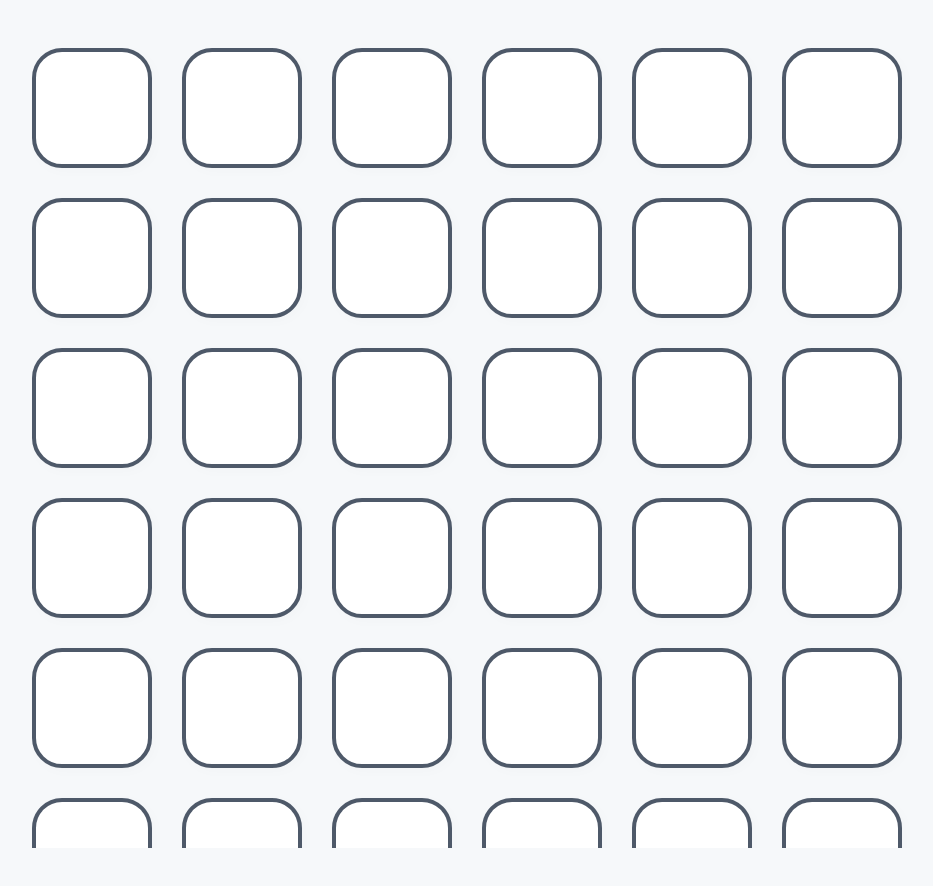
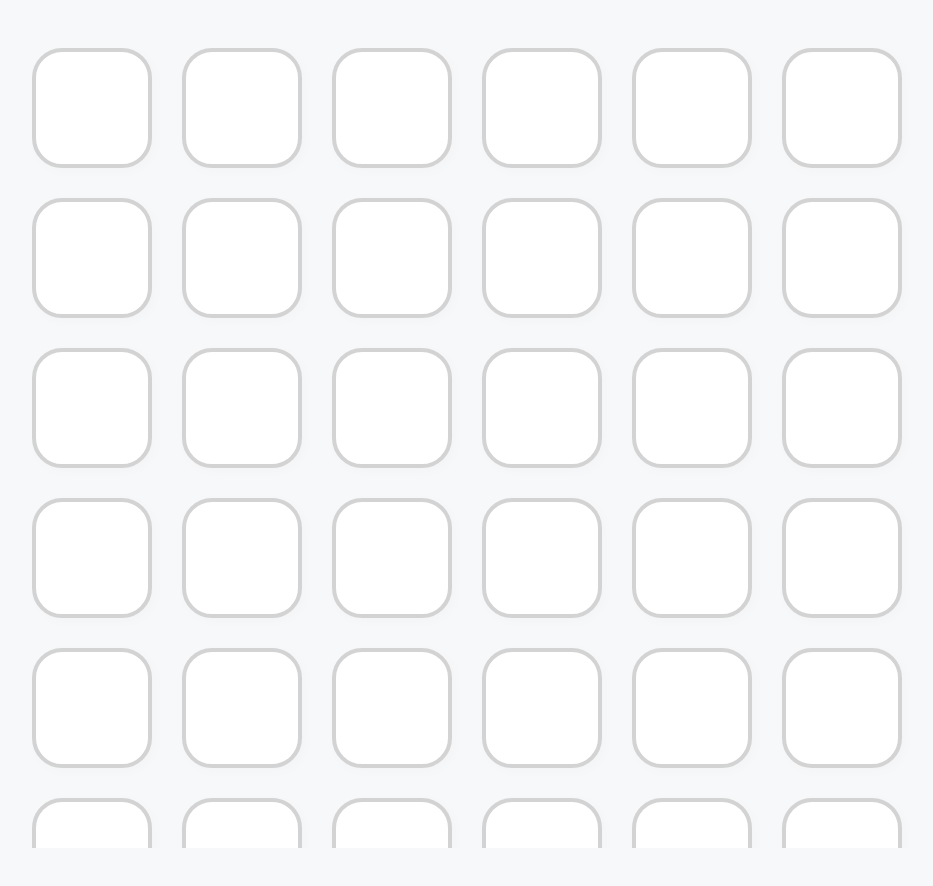
Before and after one commit to belle-icon/gallery, a React (Create React App) app: page / in a window 1280 px wide. Shown: the top 886 px of the page, without its empty margins (158-1091 px from the left). Built offline with nearby package versions, Linux system fonts and the light colour scheme.

Commit message:
feat: card border

```diff
--- a/src/components/card.tsx
+++ b/src/components/card.tsx
@@ -29,12 +29,14 @@
   width: 120px;
   height: 120px;
   border-radius: 30px;
-  border: solid 4px #4E5969;
+  border: solid 4px #D3D3D3;
   box-shadow: 3px 3px 13px 0px rgb(0 0 0 / 2%);
   background-color: #ffffff;
   position: relative;
   box-sizing: border-box;
+  transition: border-color ease-out 0.2s;
   &:hover {
+    border-color: #4E5969;
     ${IconPart} {
       transform: translateY(-12px);
     }
```
